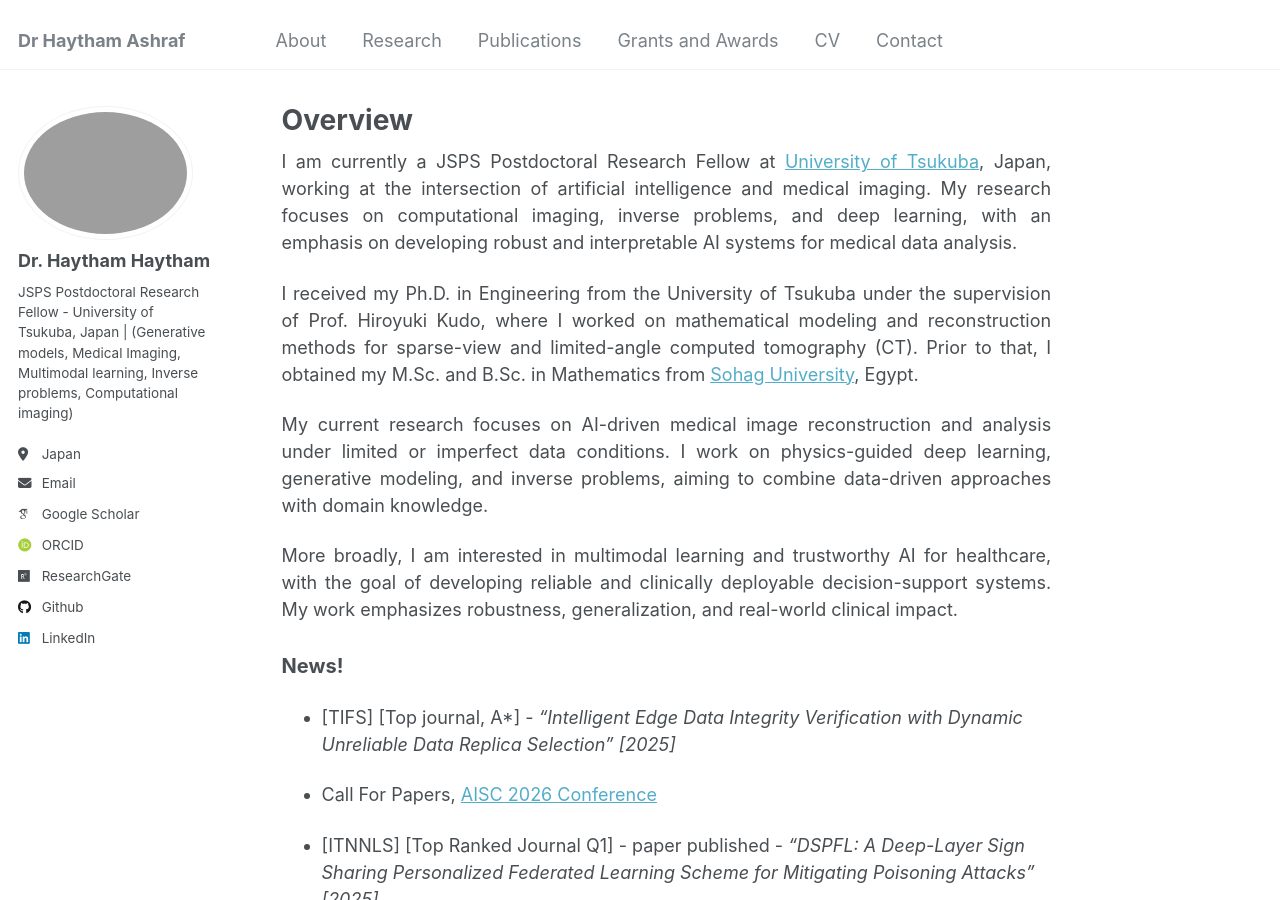
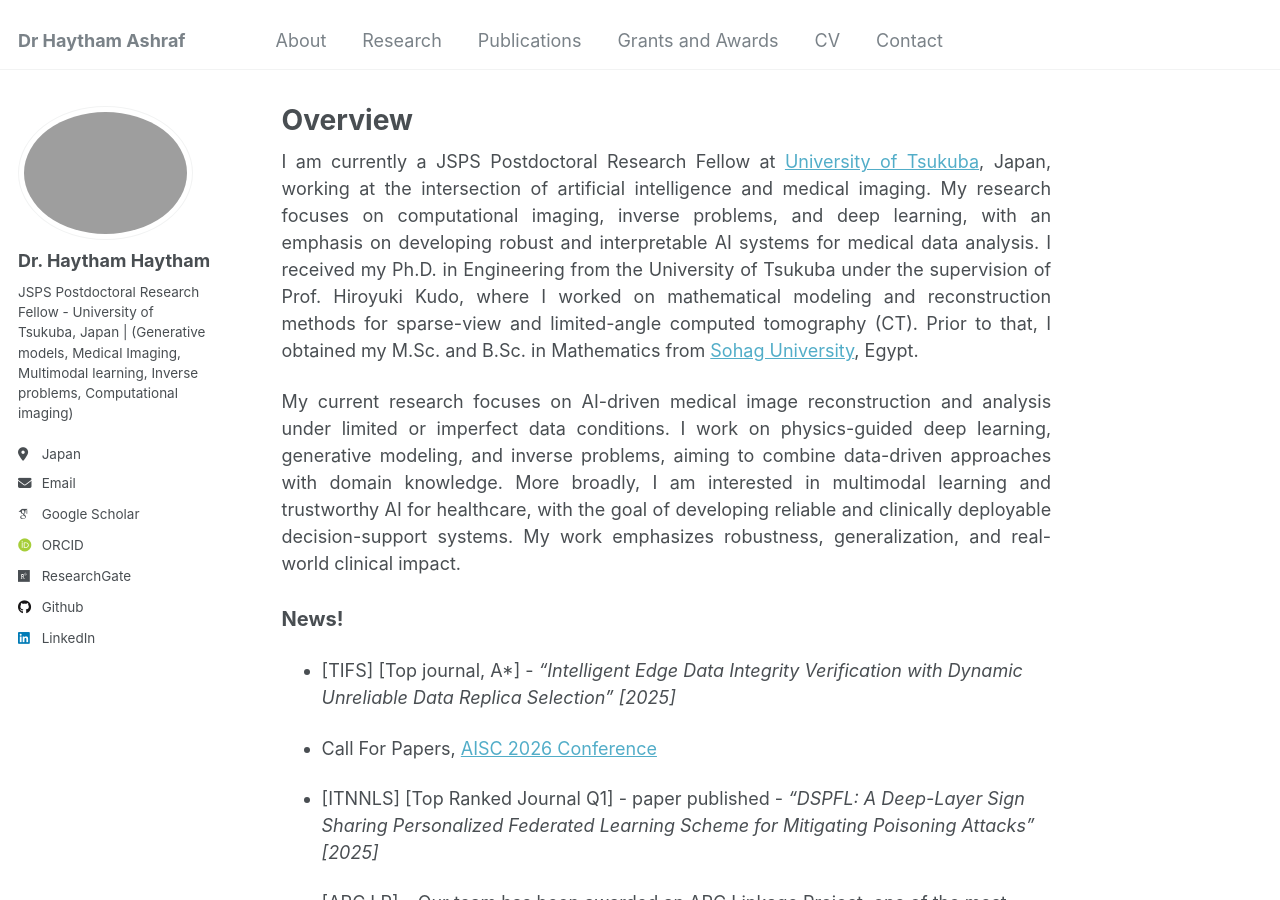
Before and after one commit to Haytham-ali/haytham-ashraf.github.io, a Jekyll site: the page built from _pages/about.md, in a window 1280 px wide and 900 px high. Built offline with Jekyll 4.4.1, drawn with Linux system fonts in a browser that asks for light colours; some web fonts are replaced.

Commit message:
Update about.md

```diff
--- a/_pages/about.md
+++ b/_pages/about.md
@@ -8,19 +8,11 @@ redirect_from:
 ---
 
 <p style="text-align: justify;">
-I am currently a JSPS Postdoctoral Research Fellow at <a href="https://www.tsukuba.ac.jp/">University of Tsukuba</a>, Japan, working at the intersection of artificial intelligence and medical imaging. My research focuses on computational imaging, inverse problems, and deep learning, with an emphasis on developing robust and interpretable AI systems for medical data analysis.
+I am currently a JSPS Postdoctoral Research Fellow at <a href="https://www.tsukuba.ac.jp/">University of Tsukuba</a>, Japan, working at the intersection of artificial intelligence and medical imaging. My research focuses on computational imaging, inverse problems, and deep learning, with an emphasis on developing robust and interpretable AI systems for medical data analysis. I received my Ph.D. in Engineering from the University of Tsukuba under the supervision of Prof. Hiroyuki Kudo, where I worked on mathematical modeling and reconstruction methods for sparse-view and limited-angle computed tomography (CT). Prior to that, I obtained my M.Sc. and B.Sc. in Mathematics from <a href="https://www.sohag-univ.edu.eg/ar/home-2/">Sohag University</a>, Egypt.
 </p>
 
 <p style="text-align: justify;">
-I received my Ph.D. in Engineering from the University of Tsukuba under the supervision of Prof. Hiroyuki Kudo, where I worked on mathematical modeling and reconstruction methods for sparse-view and limited-angle computed tomography (CT). Prior to that, I obtained my M.Sc. and B.Sc. in Mathematics from <a href="https://www.sohag-univ.edu.eg/ar/home-2/">Sohag University</a>, Egypt.
-</p>
-
-<p style="text-align: justify;">
-My current research focuses on AI-driven medical image reconstruction and analysis under limited or imperfect data conditions. I work on physics-guided deep learning, generative modeling, and inverse problems, aiming to combine data-driven approaches with domain knowledge.
-</p>
-
-<p style="text-align: justify;">
-More broadly, I am interested in multimodal learning and trustworthy AI for healthcare, with the goal of developing reliable and clinically deployable decision-support systems. My work emphasizes robustness, generalization, and real-world clinical impact.
+My current research focuses on AI-driven medical image reconstruction and analysis under limited or imperfect data conditions. I work on physics-guided deep learning, generative modeling, and inverse problems, aiming to combine data-driven approaches with domain knowledge. More broadly, I am interested in multimodal learning and trustworthy AI for healthcare, with the goal of developing reliable and clinically deployable decision-support systems. My work emphasizes robustness, generalization, and real-world clinical impact.
 </p>
 
 <span style="font-size:20px;">News!</span>
```
